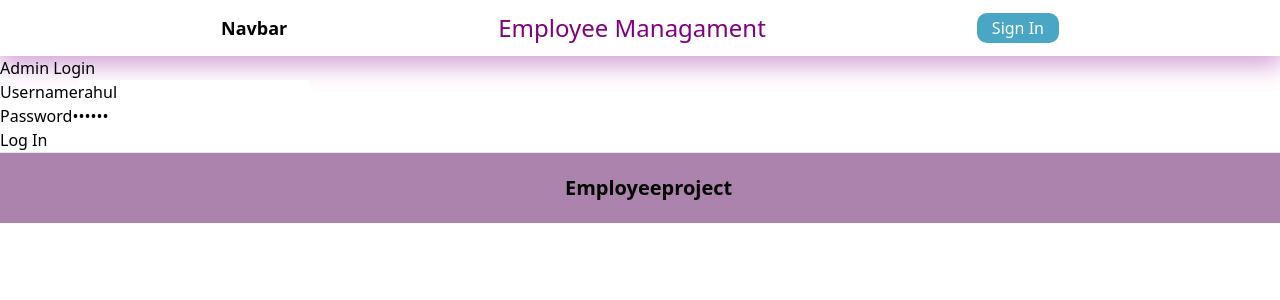
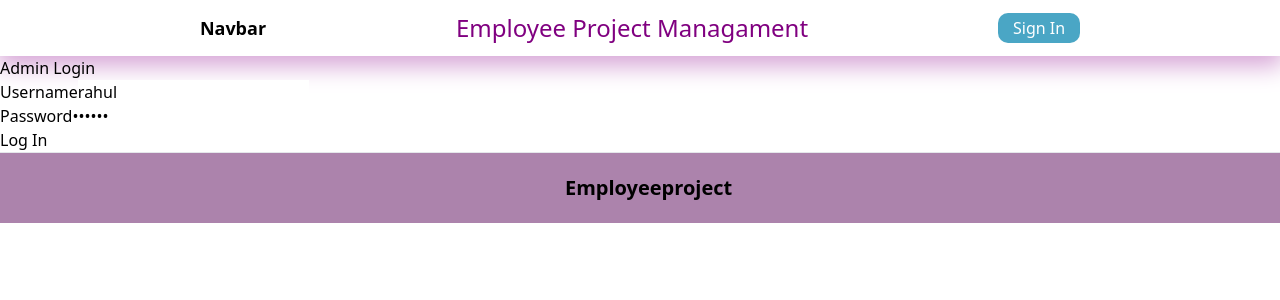
Before and after one commit to rahulll18/Angular_Project, an Angular app in the folder Employeeproject/: page / in a window 1280 px wide. Shown: the top 300 px of the page. Built offline with nearby package versions, Linux system fonts and the light colour scheme.

Commit message:
footer updated

```diff
--- a/Employeeproject/src/app/header/header.component.html
+++ b/Employeeproject/src/app/header/header.component.html
@@ -1,7 +1,7 @@
 <nav class="navbar">
   <p class="font-extrabold">Navbar</p>
   <h2 class="heading font-bold">
-    Employee <span class="text-black"> {{ heading }}</span>
+    Employee Project<span class="text-black"> {{ heading }}</span>
   </h2>
   <div class="btn">Sign In</div>
 </nav>
```
